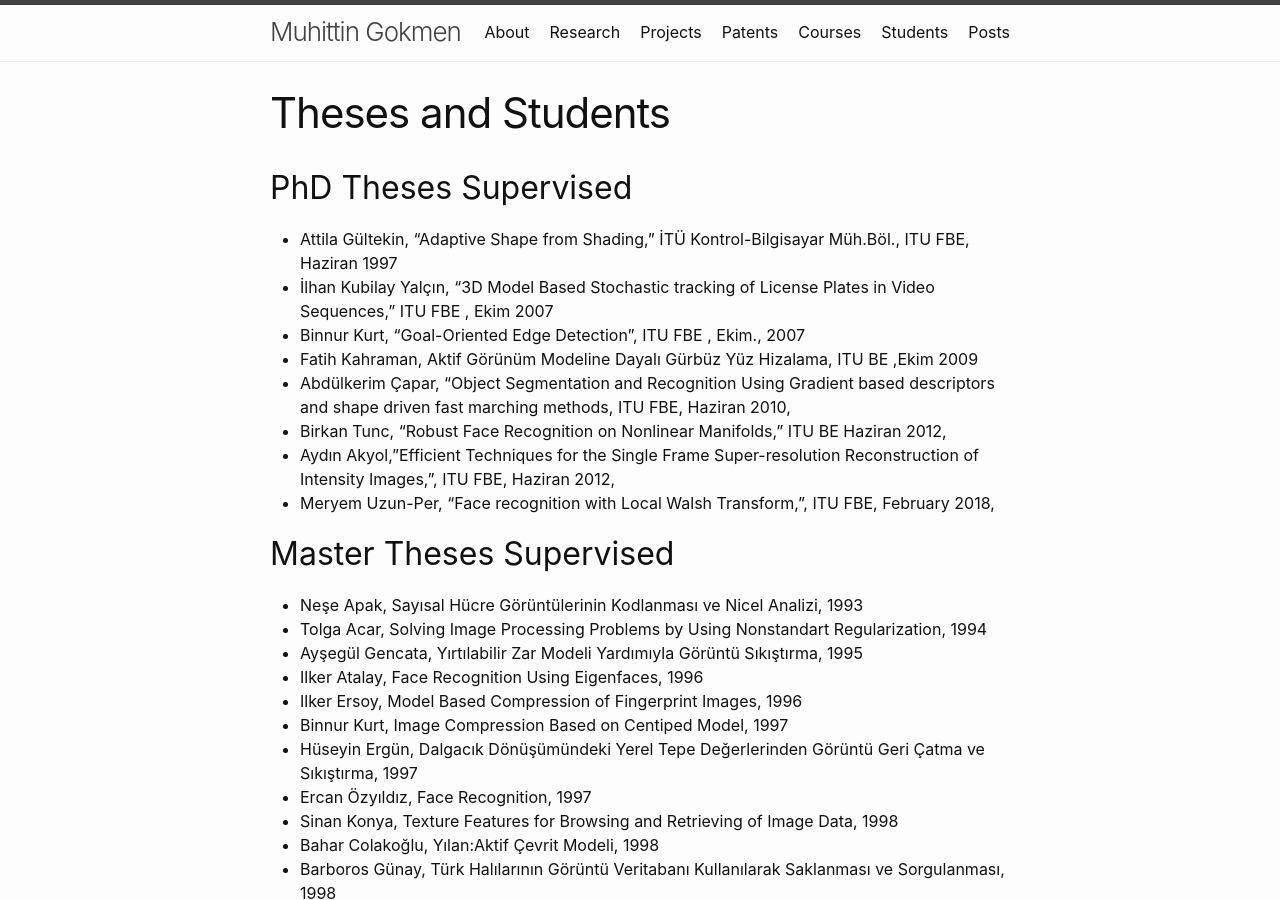
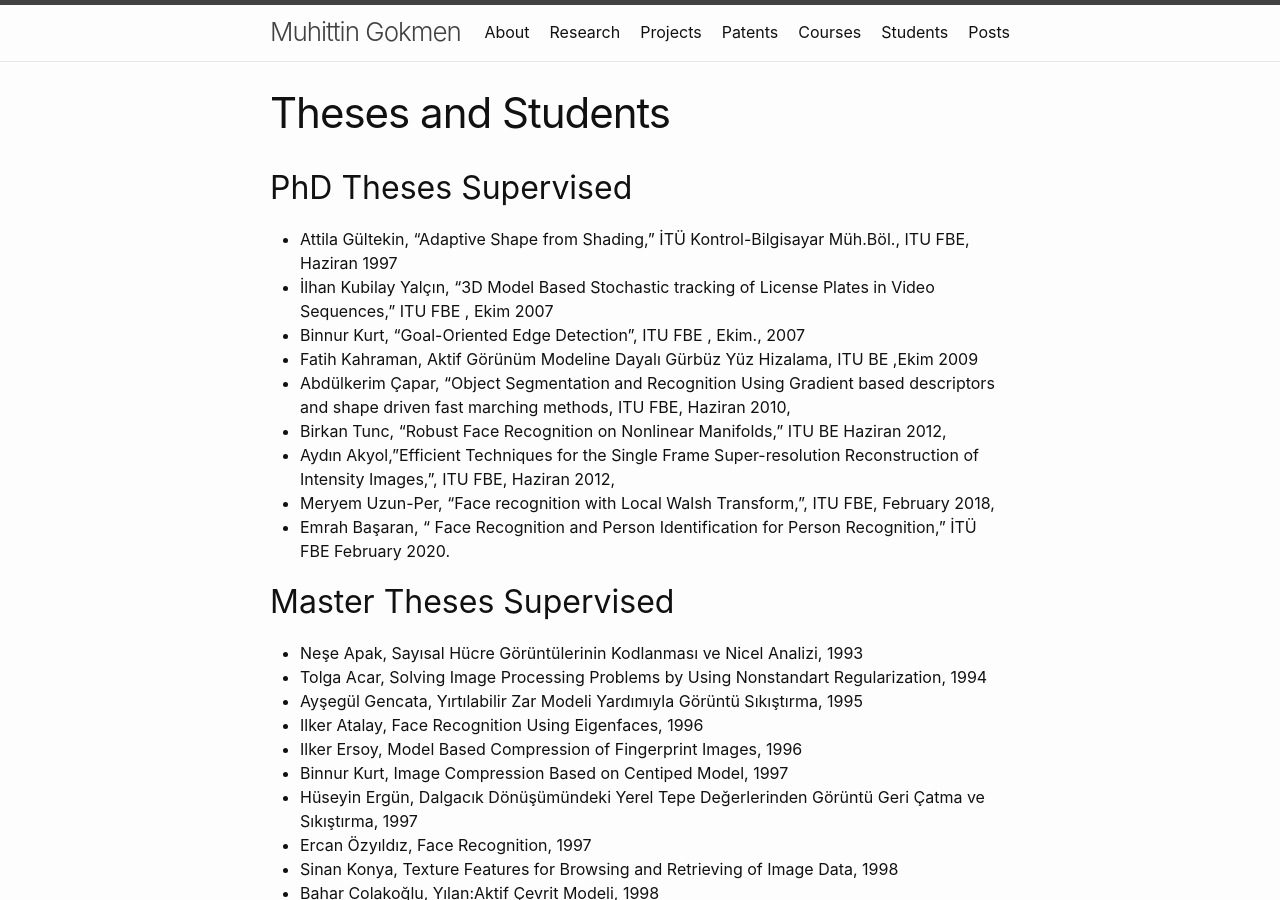
Before and after one commit to muhittingokmen/muhittingokmen.github.io, a Jekyll site: the page built from _pages/students.md, in a window 1280 px wide and 900 px high. Built offline with Jekyll 4.4.1, drawn with Linux system fonts in a browser that asks for light colours.

Commit message:
Update students.md

```diff
--- a/_pages/students.md
+++ b/_pages/students.md
@@ -12,6 +12,7 @@ permalink: /students/
 - Birkan Tunc, “Robust Face Recognition on Nonlinear Manifolds,” ITU BE Haziran 2012,
 - Aydın Akyol,”Efficient Techniques for the Single Frame Super-resolution Reconstruction of Intensity Images,”, ITU FBE, Haziran 2012,
 - Meryem Uzun-Per, "Face recognition with Local Walsh Transform,", ITU FBE, February 2018,
+- Emrah Başaran, “ Face Recognition and Person Identification for Person Recognition,” İTÜ FBE February 2020.
 
 ## Master Theses Supervised
 
```
